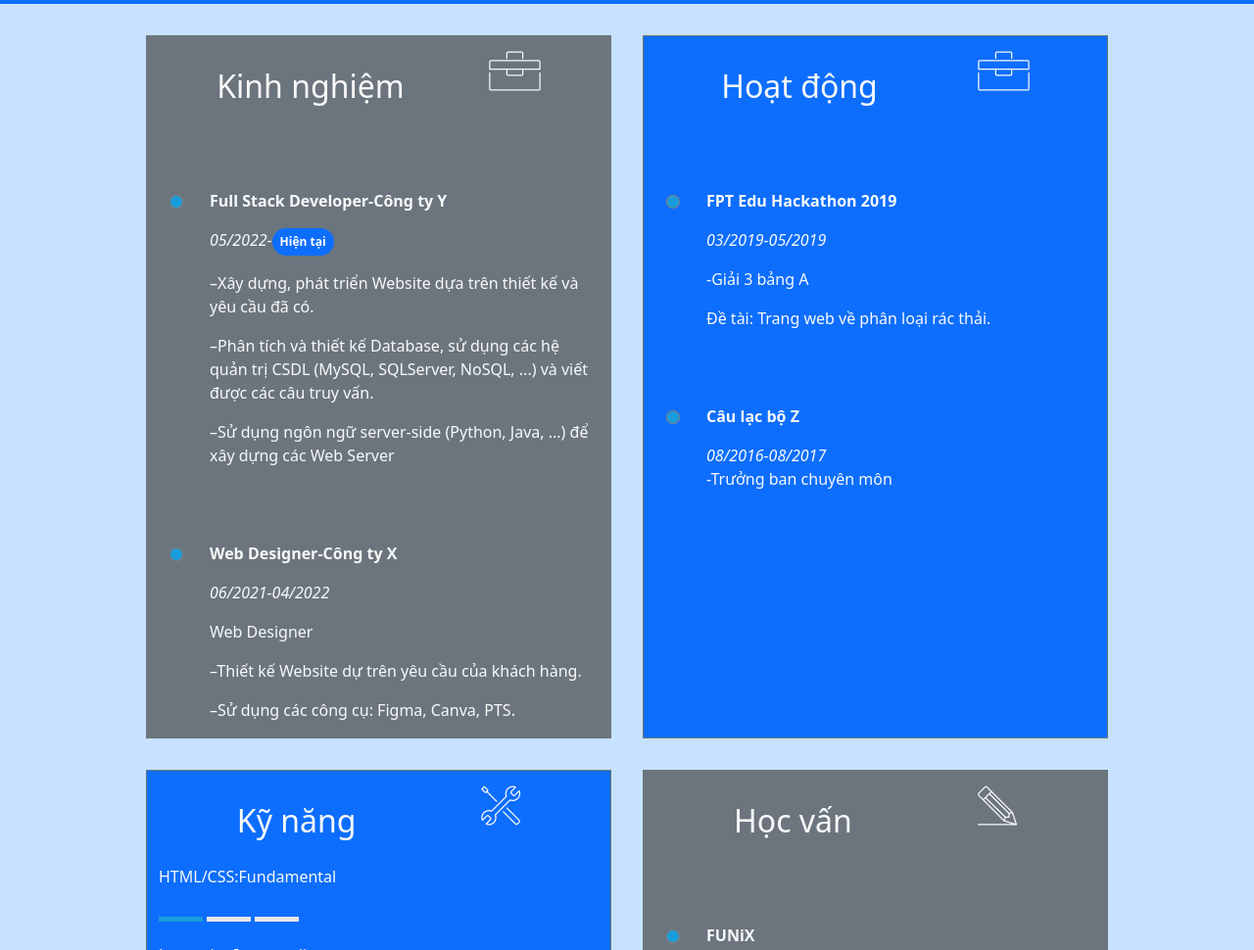
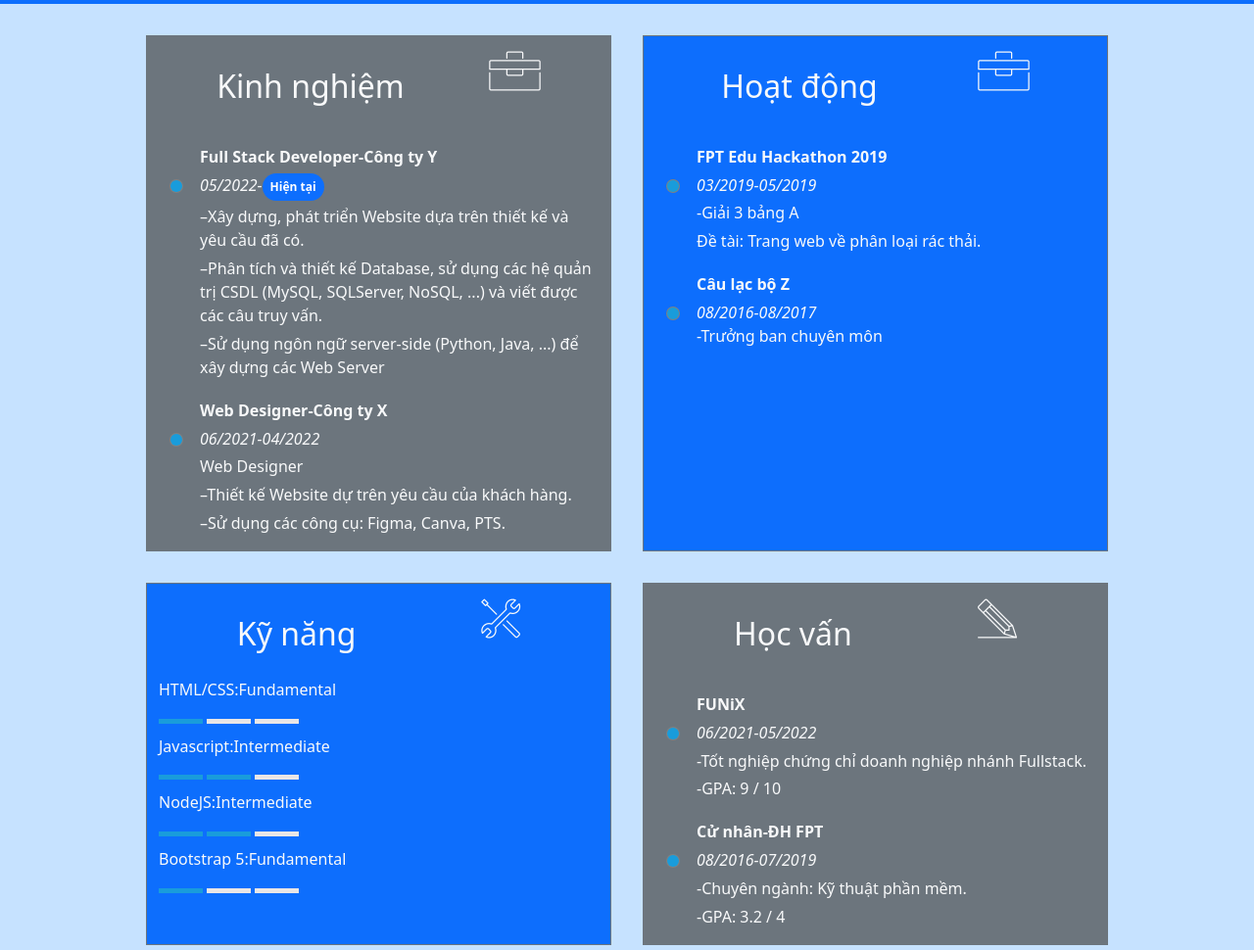
Before and after one commit to jestty/asssignment3, a plain HTML site: page index.html in a window 1280 px wide. Shown: the part 980-1950 px from the top of the page at 98% size. Drawn offline with nearby package versions, Linux system fonts and the light colour scheme.

Commit message:
Update styles.css

```diff
--- a/css/styles.css
+++ b/css/styles.css
@@ -21,7 +21,9 @@
 body {
   background-color: var(--slayGrey--color);
 }
-
+p {
+  margin-bottom: 0.3rem;
+}
 /* tao thanh span */
 #job-info .bolt1 {
   display: inline-block;
@@ -43,14 +45,14 @@ body {
 .point-color ul li {
   list-style: none;
   position: relative;
-  padding-top: 60px;
-  padding-left: 20px;
+  padding-top: 15px;
+  padding-left: 10px;
 }
 
 .point-color ul li::before {
   content: '';
   position: absolute;
-  top: 67px;
+  top: 51px;
   left: -20px;
   width: 12px;
   height: 12px;
@@ -128,7 +130,7 @@ body {
 .img-certificate1,
 .img-certificate2,
 .img-certificate3 {
-  Max-width: 380px;
+  max-width: 380px;
   height: auto;
 }
 
@@ -195,17 +197,15 @@ body {
   .img-certificate3 {
     border-top: orange solid 1px;
   }
-
-    .text-banner h1 {
+  .text-banner h1 {
     font-size: 1.5rem;
   }
-
   .text-banner span {
     font-size: 0.8rem;
   }
 }
 
-/* man hinh may tinh */
+/* man hinh may tinh >=768px */
 @media (min-width: 768px) {
   .item2 {
     border-right: 1px solid #333;
```
